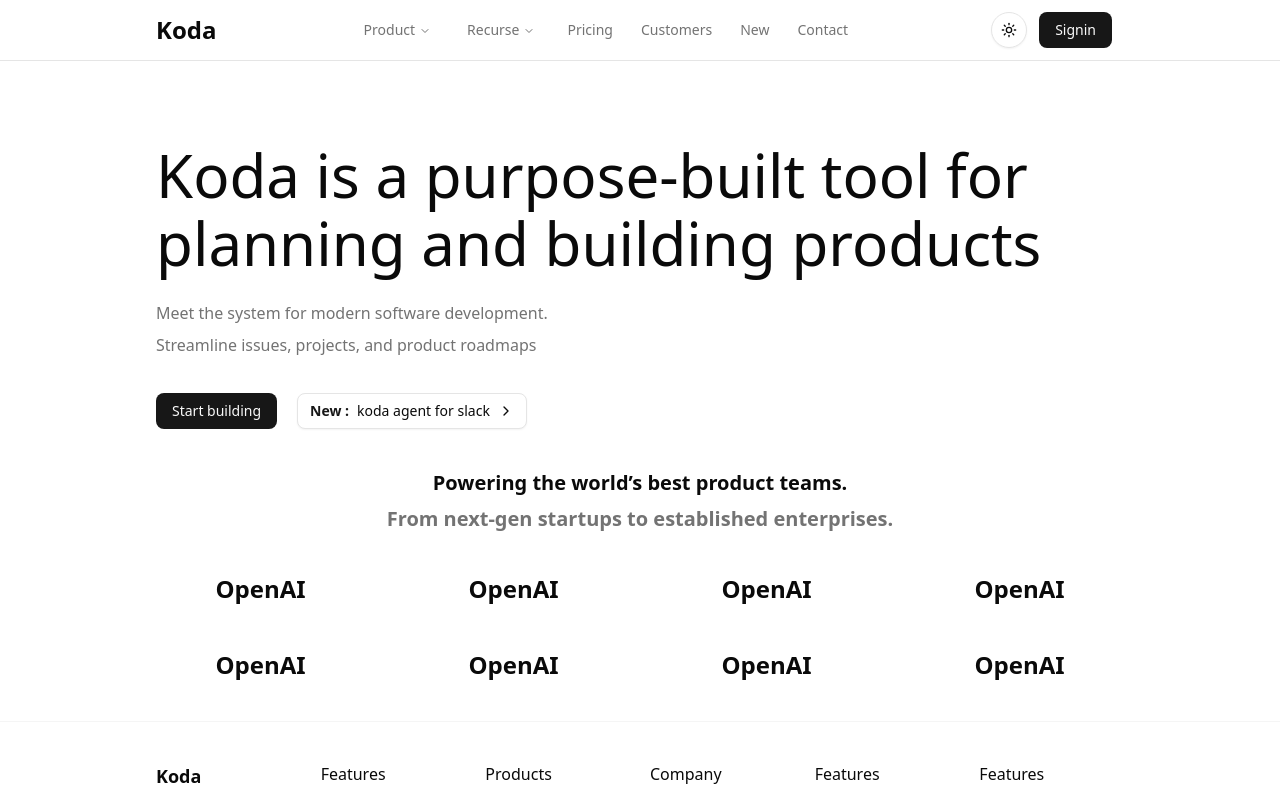
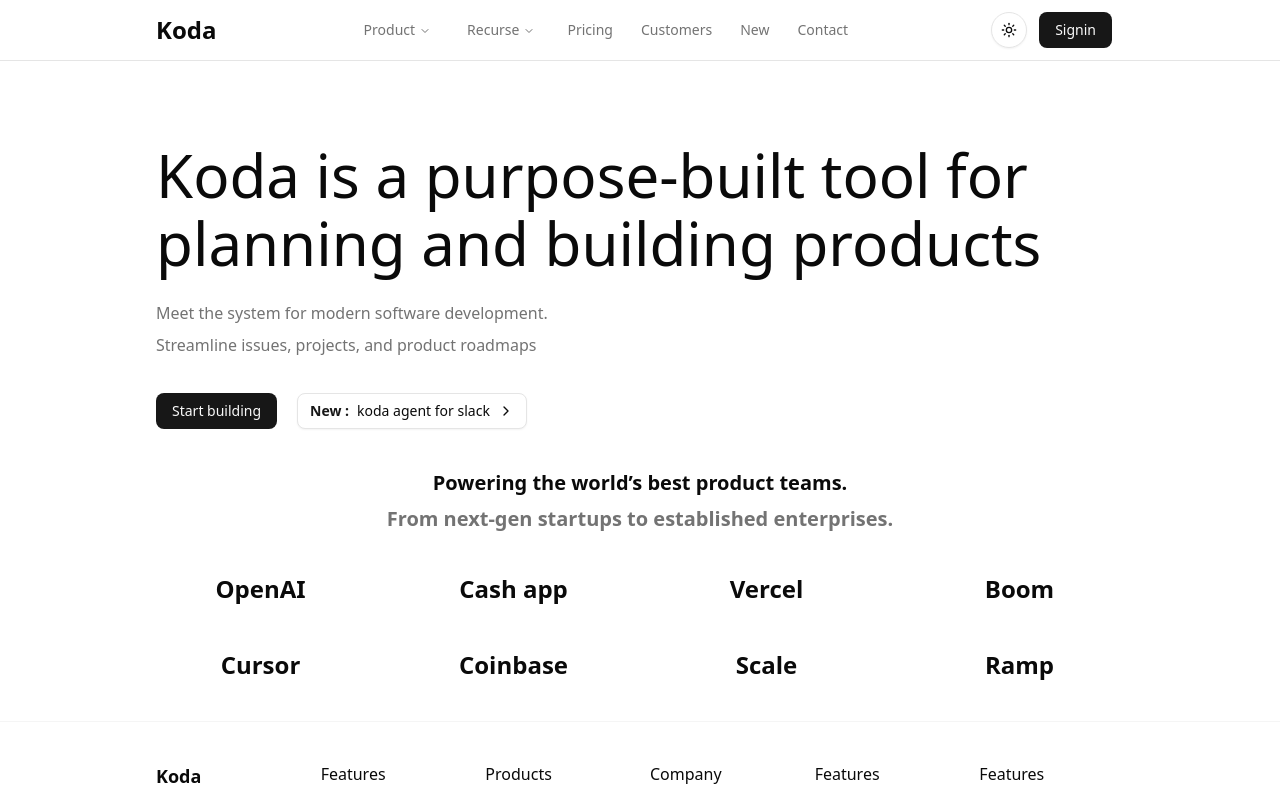
Before and after one commit to rashedulraha/koda, a Next.js app: page / in a window 1280 px wide. Shown: the top 800 px of the page. Built offline with nearby package versions, Linux system fonts and the light colour scheme.

Commit message:
ading customer data

```diff
--- a/src/app/(main)/_HomePage/HomePage.tsx
+++ b/src/app/(main)/_HomePage/HomePage.tsx
@@ -3,6 +3,7 @@
 import { ChevronRight } from "lucide-react";
 import Link from "next/link";
 import Customer_Marquee from "./Shared/Customer_Marquee/Customer_Marquee";
+import { Customer_Data } from "./Shared/Customer_Data/Customer_data";
 
 const HomePage = () => {
   return (
@@ -45,14 +46,14 @@
           <div className="my-5 md:my-10 relative group ">
             <div>
               <div className="hidden lg:grid grid-cols-4 gap-11 items-center justify-center place-content-center text-center transition-all decoration-800 group group-hover:blur-xl">
-                <h2 className="text-2xl font-bold">OpenAI</h2>
-                <h2 className="text-2xl font-bold">OpenAI</h2>
-                <h2 className="text-2xl font-bold">OpenAI</h2>
-                <h2 className="text-2xl font-bold">OpenAI</h2>
-                <h2 className="text-2xl font-bold">OpenAI</h2>
-                <h2 className="text-2xl font-bold">OpenAI</h2>
-                <h2 className="text-2xl font-bold">OpenAI</h2>
-                <h2 className="text-2xl font-bold">OpenAI</h2>
+                {/*  customer data  */}
+                {Customer_Data.map((customer) => (
+                  <>
+                    <h2 key={customer.id} className="text-2xl font-bold">
+                      {customer.name}
+                    </h2>
+                  </>
+                ))}
               </div>
               <div className="absolute top-1/2 left-1/2 -translate-x-1/2 -translate-y-1/2  group opacity-0 group-hover:opacity-100">
                 <Link href={"/meet-our-customer"}>
--- /dev/null
+++ b/src/app/(main)/_HomePage/Shared/Customer_Data/Customer_data.tsx
@@ -0,0 +1,10 @@
+export const Customer_Data = [
+  { id: 1, name: "OpenAI", icon: null },
+  { id: 2, name: "Cash app", icon: "DollarSign" },
+  { id: 3, name: "Vercel", icon: null },
+  { id: 4, name: "Boom", icon: null },
+  { id: 5, name: "Cursor", icon: null },
+  { id: 6, name: "Coinbase", icon: null },
+  { id: 7, name: "Scale", icon: null },
+  { id: 8, name: "Ramp", icon: null },
+];
--- a/src/app/(main)/_HomePage/Shared/Customer_Marquee/Customer_Marquee.tsx
+++ b/src/app/(main)/_HomePage/Shared/Customer_Marquee/Customer_Marquee.tsx
@@ -1,17 +1,17 @@
 import Marquee from "react-fast-marquee";
+import { Customer_Data } from "../Customer_Data/Customer_data";
 
 const Customer_Marquee = () => {
   return (
     <Marquee>
       <div className="flex items-center gap-11">
-        <h2 className="text-2xl font-bold">OpenAI</h2>
-        <h2 className="text-2xl font-bold">OpenAI</h2>
-        <h2 className="text-2xl font-bold">OpenAI</h2>
-        <h2 className="text-2xl font-bold">OpenAI</h2>
-        <h2 className="text-2xl font-bold">OpenAI</h2>
-        <h2 className="text-2xl font-bold">OpenAI</h2>
-        <h2 className="text-2xl font-bold">OpenAI</h2>
-        <h2 className="text-2xl font-bold">OpenAI</h2>
+        {Customer_Data.map((customer) => (
+          <>
+            <h2 key={customer.id} className="text-2xl font-bold">
+              {customer.name}
+            </h2>
+          </>
+        ))}
       </div>
     </Marquee>
   );
--- a/tsconfig.json
+++ b/tsconfig.json
@@ -29,7 +29,8 @@
     ".next/types/**/*.ts",
     ".next/dev/types/**/*.ts",
     "**/*.mts",
-    "src/components/Navbar/Navigation/npm dlx shadcn@latest add navigation-menu"
+    "src/components/Navbar/Navigation/npm dlx shadcn@latest add navigation-menu",
+    "src/app/(main)/_HomePage/Shared/customer_murque/Customer_Marqueetsx"
   ],
   "exclude": ["node_modules"]
 }
```
